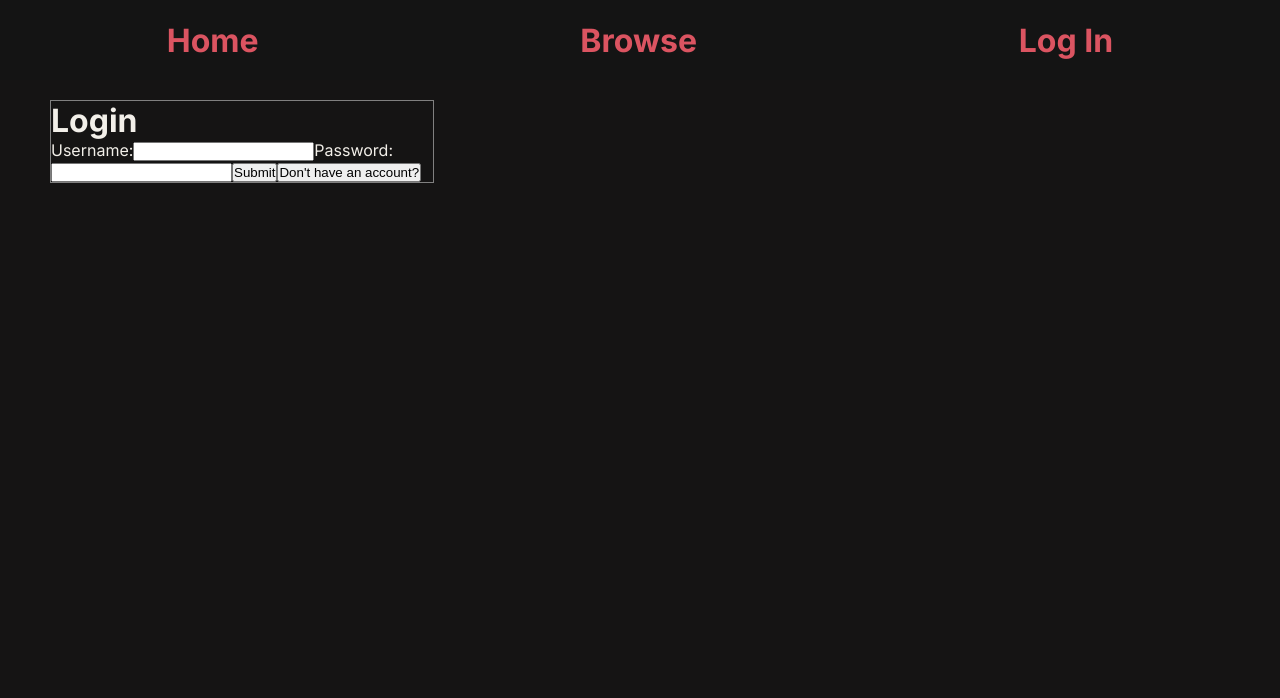
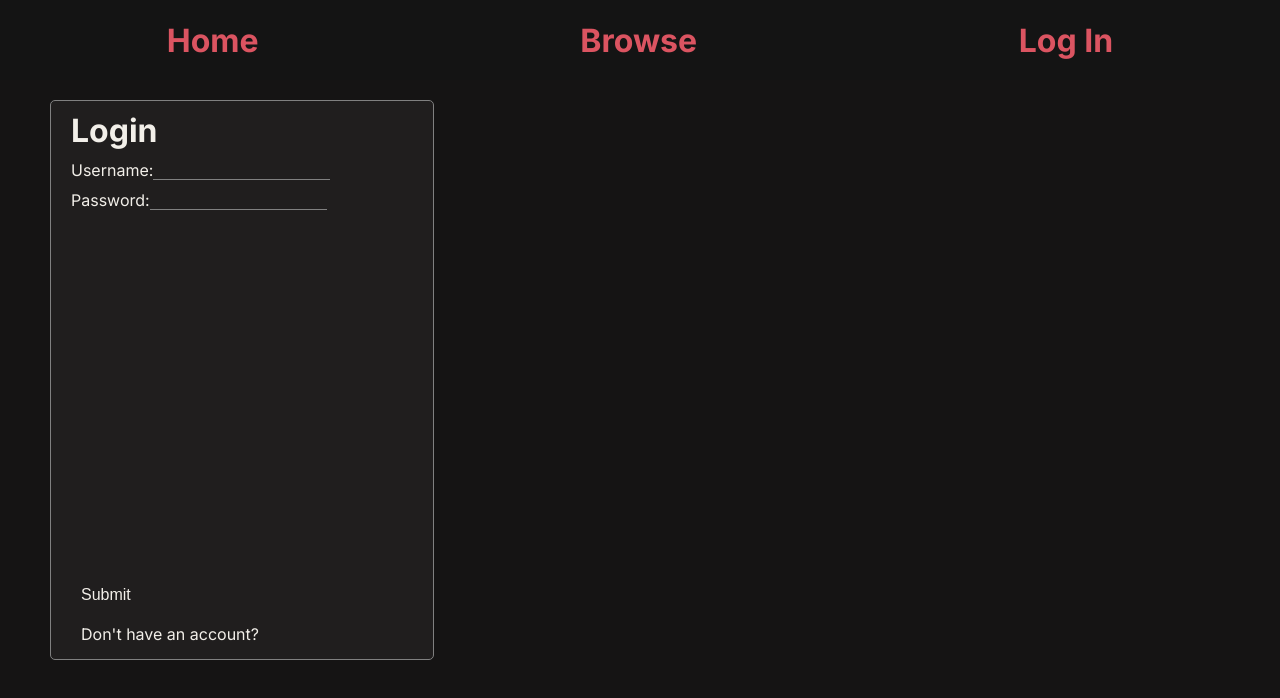
Before and after one commit to Therason/mvp, a Next.js app: page /userAuth in a window 1280 px wide. Shown: the top 698 px of the page. Built offline with nearby package versions, Linux system fonts and the light colour scheme; no server answers.

Commit message:
More basic styling for login and sign up forms

```diff
--- a/pages/userAuth.tsx
+++ b/pages/userAuth.tsx
@@ -6,8 +6,48 @@ import styled from "styled-components";
 const Container = styled.div`
   width: 30vw;
   min-width: 300px;
+  height: 70vh;
+  padding: 10px 20px;
   border: 1px solid gray;
+  border-radius: 5px;
   margin: 20px 50px;
+  gap: 10px;
+  display: flex;
+  flex-direction: column;
+  background: rgb(32, 30, 30);
+
+  p {
+    cursor: pointer;
+    width: fit-content;
+    padding: 5px 10px;
+  }
+
+  button {
+    margin-top: auto;
+    background: none;
+    border: none;
+    color: inherit;
+    cursor: pointer;
+    width: fit-content;
+    font-size: 1rem;
+    padding: 5px 10px;
+  }
+
+  button:hover, p:hover {
+    background: #3a3737;
+    border-radius: 5px;
+  }
+
+  input {
+    background: none;
+    border: none;
+    border-bottom: 1px solid gray;
+    color: inherit;
+  }
+
+  input:focus {
+    outline-width: 0;
+  }
 `;
 
 // component for logging in and signing up
@@ -19,7 +59,7 @@ export default function UserAuth() {
       <Container>
         <h1>Login</h1>
         <LoginForm />
-        <button onClick={() => setLogin(false)}>Don&apos;t have an account?</button>
+        <p onClick={() => setLogin(false)}>Don&apos;t have an account?</p>
       </Container>
     )
   }
@@ -28,7 +68,7 @@ export default function UserAuth() {
     <Container>
       <h1>Sign Up</h1>
       <SignupForm />
-      <button onClick={() => setLogin(true)}>Have an account already?</button>
+      <p onClick={() => setLogin(true)}>Have an account already?</p>
     </Container>
   )
 }
```
